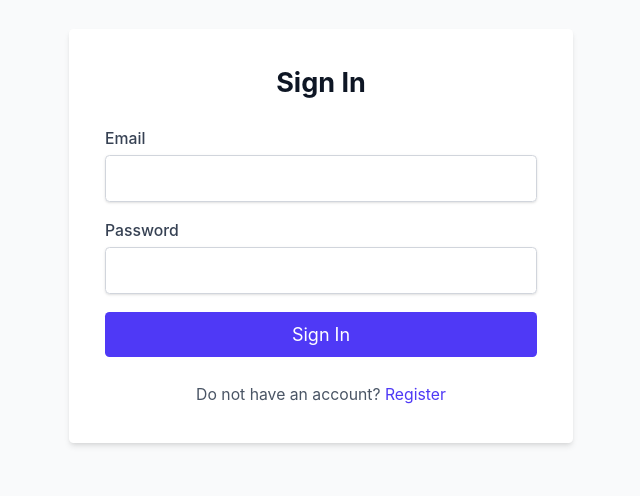
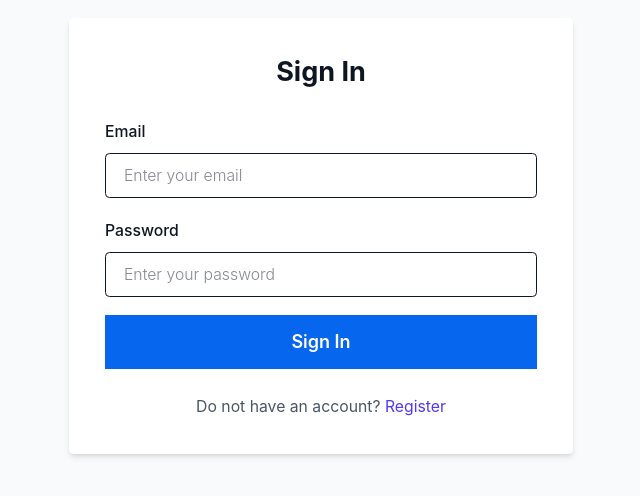
Before and after one commit to MasterIfeanyi/DeForm, a Next.js app: page /signin in a window 1280 px wide. Shown: the part 164-660 px from the top of the page, without its empty margins (319-959 px from the left). Built offline with nearby package versions, Linux system fonts and the light colour scheme; no server answers.

Commit message:
use reusable component

```diff
--- a/package.json
+++ b/package.json
@@ -9,12 +9,14 @@
     "lint": "eslint"
   },
   "dependencies": {
+    "clsx": "^2.1.1",
     "next": "16.1.6",
     "next-auth": "^4.24.13",
     "prop-types": "^15.8.1",
     "react": "19.2.3",
     "react-dom": "19.2.3",
-    "react-icons": "^5.6.0"
+    "react-icons": "^5.6.0",
+    "tailwind-merge": "^3.5.0"
   },
   "devDependencies": {
     "@tailwindcss/postcss": "^4",
--- a/src/app/signin/page.js
+++ b/src/app/signin/page.js
@@ -4,6 +4,8 @@ import { signIn } from 'next-auth/react';
 import { useRouter, useSearchParams } from 'next/navigation';
 import { useState, useEffect, useRef } from 'react';
 import { Suspense } from 'react';
+import { Input, Button } from '@/components/ui';
+
 
 function SignInForm () {
 
@@ -63,37 +65,28 @@ function SignInForm () {
     <div className="flex items-center justify-center min-h-screen bg-gray-50">
         <div className="w-full max-w-md p-8 space-y-6 bg-white rounded shadow-md">
             <h1 className="text-2xl font-bold text-center">Sign In</h1>
-
             <form className="space-y-4" onSubmit={handleSubmit}>
-                <div>
-                    <label htmlFor="email" className="block text-sm font-medium text-gray-700">
-                        Email
-                    </label>
-                    <input
+                <Input
                     id="email"
+                    label="Email"
+                    placeholder="Enter your email"
                     type="email"
                     value={email}
                     onChange={(e) => setEmail(e.target.value)}
                     required
                     disabled={loading}
-                        className="w-full px-3 py-2 mt-1 border border-gray-300 rounded shadow-sm focus:outline-none focus:ring-indigo-500 focus:border-indigo-500"
                 />
-                </div>
 
-                <div>
-                    <label htmlFor="password" className="block text-sm font-medium text-gray-700">
-                        Password
-                    </label>
-                    <input
+                <Input
                     id="password"
+                    label="Password"
+                    placeholder="Enter your password"
                     type="password"
                     value={password}
                     onChange={(e) => setPassword(e.target.value)}
                     required
                     disabled={loading}
-                        className="w-full px-3 py-2 mt-1 border border-gray-300 rounded shadow-sm focus:outline-none focus:ring-indigo-500 focus:border-indigo-500"
                 />
-                </div>
 
                 {/* Show error message from URL if present */}
                 {displayError && (
@@ -107,13 +100,15 @@ function SignInForm () {
                     </div>
                 )}
 
-                <button
+                <Button
                     type="submit"
                     disabled={loading}
-                    className="w-full px-4 py-2 text-white bg-indigo-600 rounded hover:bg-indigo-700 focus:outline-none focus:ring-2 focus:ring-offset-2 focus:ring-indigo-500 disabled:opacity-50 disabled:cursor-not-allowed"
+                    loading={loading}
+                    variant="primary"
+                    size="large"
                 >
                     {loading ? 'Signing in...' : 'Sign In'}
-                </button>
+                </Button>
             </form>
 
             <p className="text-sm text-center text-gray-600">
--- a/src/components/ui/Input.jsx
+++ b/src/components/ui/Input.jsx
@@ -2,7 +2,8 @@
 
 import React from 'react'
 import Image from 'next/image'
-import PropTypes from 'prop-types';
+import PropTypes from 'prop-types'
+import { clsx } from 'clsx'
 
 const Input = ({
     id,
@@ -13,17 +14,28 @@ const Input = ({
     required = false,
     onChange,
     value,
-    className="",
+    className = "",
+    labelClassName = "",
+    wrapperClassName = "",
     icon = false,
     imgSrc,
+    iconClassName = "",
     ...rest
   }) => {
 
   return (
-    <div>
-      {label && <label htmlFor={id} className={`text-sm text-blackDark font-medium`}>
-        {label}
-      </label>}
+    <div className={clsx("relative", wrapperClassName)}>
+      {label && (
+        <label
+          htmlFor={id}
+          className={clsx(
+            "text-sm text-blackDark font-medium",
+            labelClassName
+          )}
+        >
+          {label}
+        </label>
+      )}
       <input
         id={id}
         type={type}
@@ -33,9 +45,22 @@ const Input = ({
         value={value}
         onChange={onChange}
         {...rest}
-        className="w-full px-4 py-2 h-10 text-sm font-light mt-2 bg-white border rounded outline-none transition disabled:opacity-70 disabled:cursor-not-allowed pl-4 border-grey focus:border-primary"
+        className={clsx(
+          "w-full px-4 py-2 h-10 text-sm font-light mt-2 bg-white border rounded outline-none transition disabled:opacity-70 disabled:cursor-not-allowed border-grey focus:border-primary",
+          icon && "pr-12",
+          className
+        )}
       />
-      {icon && <Image src={imgSrc} alt="icon" className="absolute right-3 bottom-2 w-6 h-6" />}
+      {icon && imgSrc && (
+        <Image
+          src={imgSrc}
+          alt="icon"
+          className={clsx(
+            "absolute right-3 bottom-2 w-6 h-6",
+            iconClassName
+          )}
+        />
+      )}
     </div>
   )
 }
@@ -50,8 +75,11 @@ Input.propTypes = {
   onChange: PropTypes.func,
   value: PropTypes.oneOfType([PropTypes.string, PropTypes.number]),
   className: PropTypes.string,
+  labelClassName: PropTypes.string,
+  wrapperClassName: PropTypes.string,
   icon: PropTypes.bool,
   imgSrc: PropTypes.oneOfType([PropTypes.string, PropTypes.object]),
+  iconClassName: PropTypes.string,
 }
 
 export default Input
--- /dev/null
+++ b/src/utils/t-merge.js
@@ -0,0 +1,3 @@
+export const cn = (...inputs) => {
+  return twMerge(clsx(inputs))
+}
```
Also changed, not shown: 1 other file (tests, documents, lock files or other folders). Lines whose indentation alone changed are shown as unchanged.
